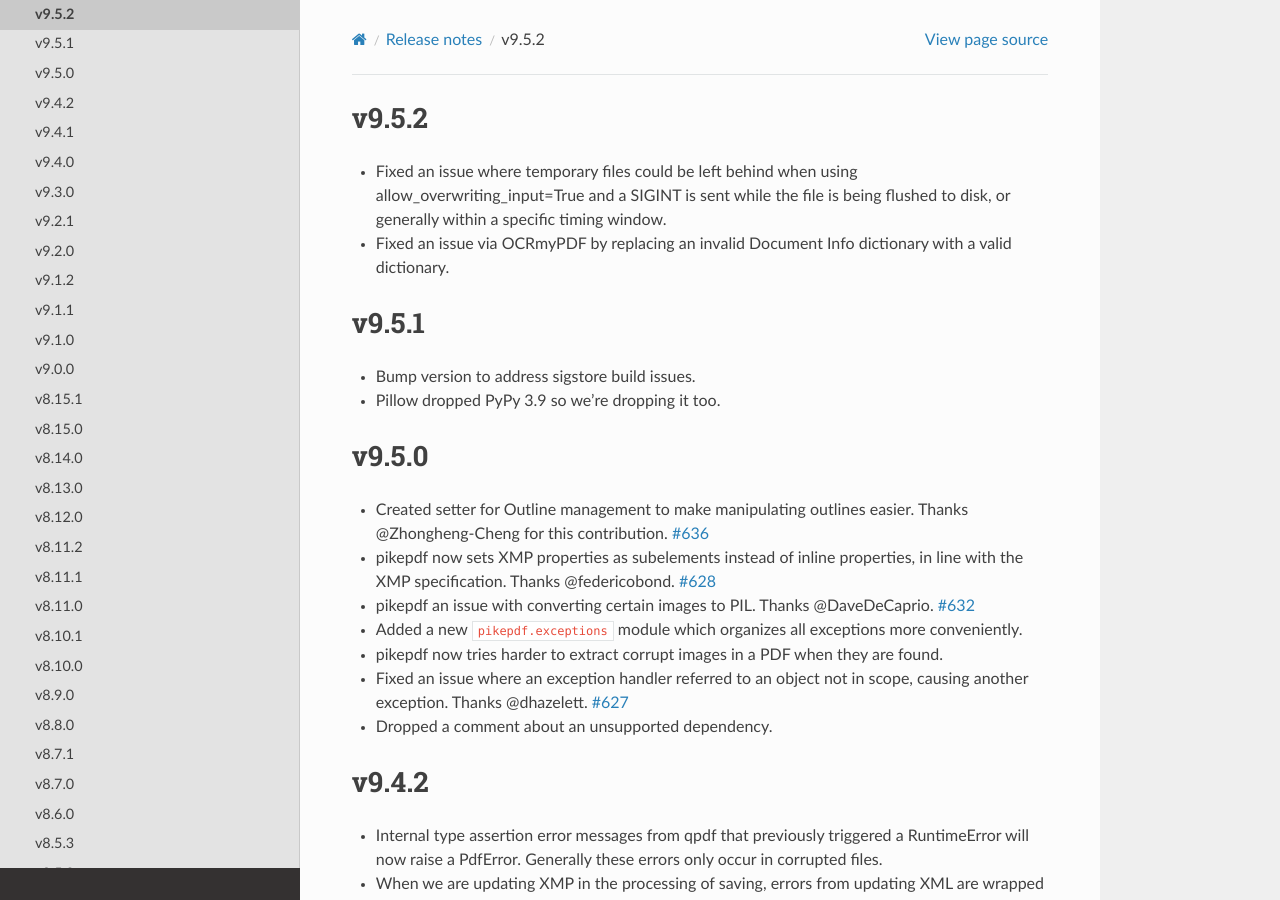
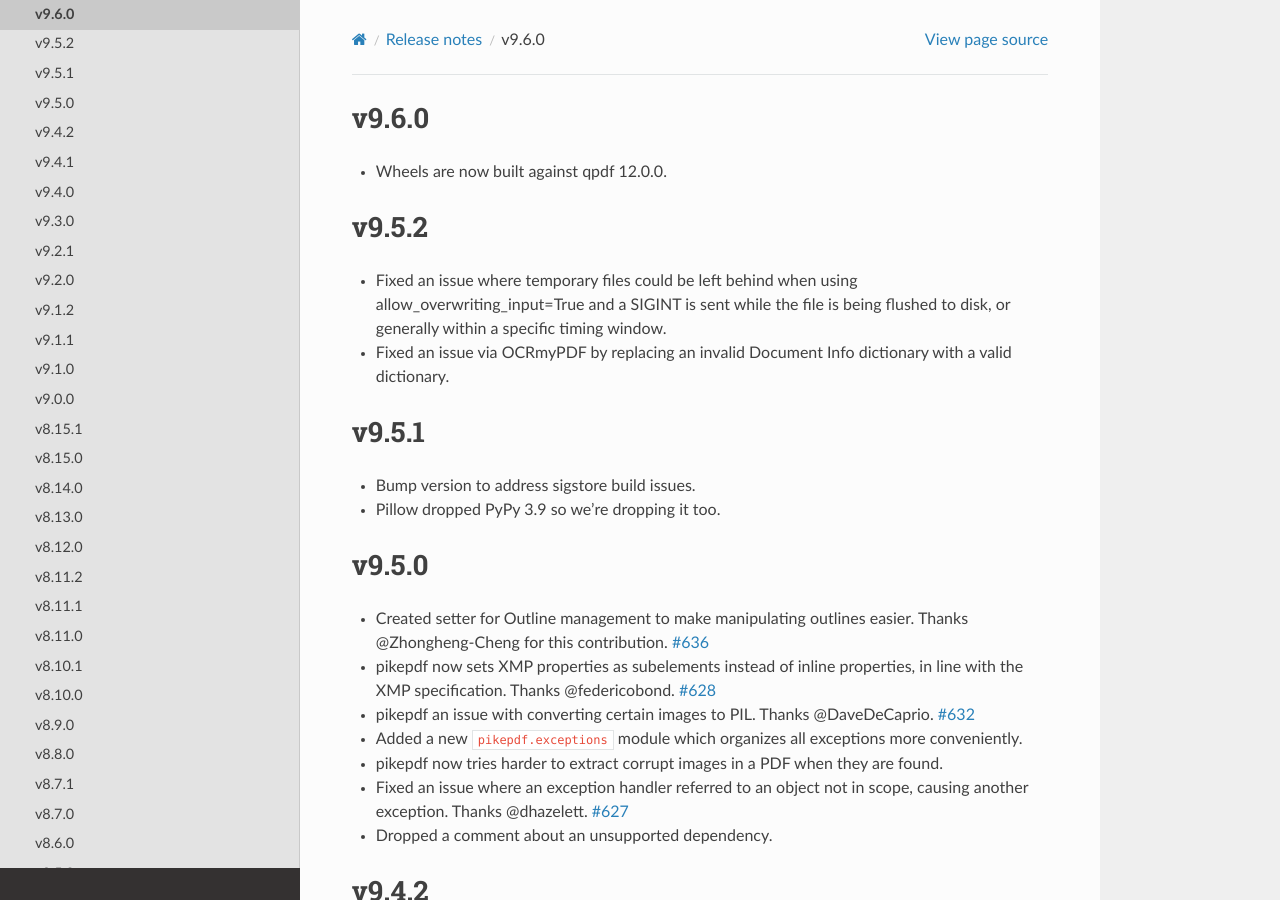
Before and after one commit to pikepdf/pikepdf, a Sphinx documentation site: the page built from docs/releasenotes/version9.rst, in a window 1280 px wide and 900 px high. Built offline with Sphinx 7.4.7 and the Read the Docs theme 3.1.0, drawn with Linux system fonts in a browser that asks for light colours; pages that are not in the unit, such as notebooks, are missing from menus.

Commit message:
Use qpdf 12.0.0

```diff
--- a/docs/releasenotes/version9.rst
+++ b/docs/releasenotes/version9.rst
@@ -1,3 +1,8 @@
+v9.6.0
+======
+
+- Wheels are now built against qpdf 12.0.0.
+
 v9.5.2
 ======
 
--- a/pyproject.toml
+++ b/pyproject.toml
@@ -88,7 +88,7 @@
 
 [tool.cibuildwheel.environment]
 QPDF_MIN_VERSION = "11.5.0"
-QPDF_VERSION = "11.9.1"
+QPDF_VERSION = "12.0.0"
 QPDF_PATTERN = "https://github.com/qpdf/qpdf/releases/download/vVERSION/qpdf-VERSION.tar.gz"
 
 [tool.cibuildwheel.linux]
```
